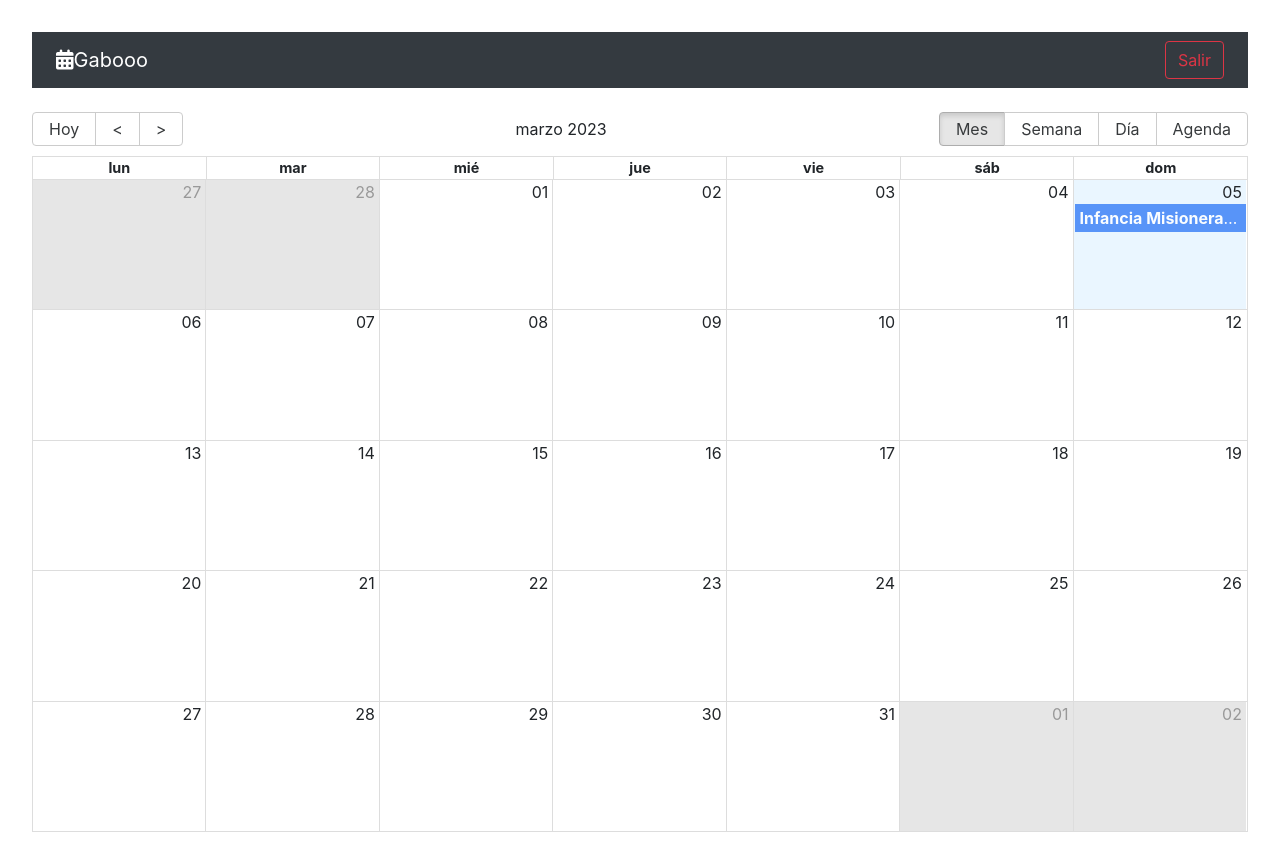
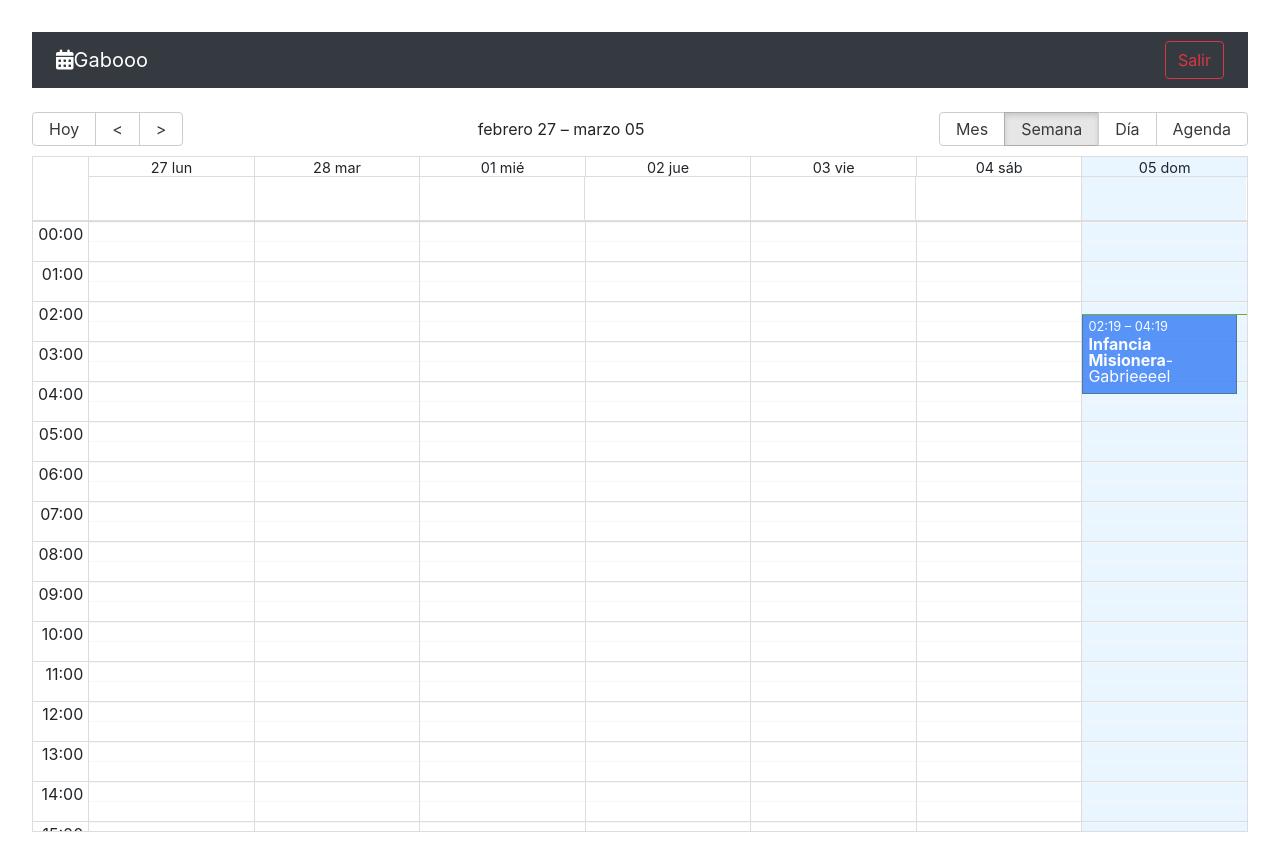
Before and after one commit to PeterGabrielVE/calendar-react, a React (Vite) app: page / in a window 1280 px wide. Built offline with nearby package versions, Linux system fonts and the light colour scheme; some icons are missing.

Commit message:
escuchar eventos del calendario

```diff
--- a/src/calendar/pages/CalendarPage.jsx
+++ b/src/calendar/pages/CalendarPage.jsx
@@ -1,3 +1,4 @@
+import {useState} from 'react'
 import { Calendar, dateFnsLocalizer } from 'react-big-calendar'
 import 'react-big-calendar/lib/css/react-big-calendar.css';
 import { Navbar, CalendarEvent } from '../';
@@ -19,6 +20,8 @@
 
 export const CalendarPage = () => {
 
+  const [lastView, setLastView] = useState(localStorage.getItem('lastView') || 'week' );
+
   const eventStyleGetter = ( event, start, end, isSelected ) =>{
 
     const style = {
@@ -33,6 +36,19 @@
     }
   }
 
+  const onDoubleClick = ( event ) =>{
+    console.log({ doubleClick: event })
+  }
+
+  const onSelect = ( event ) =>{
+    console.log({ doubleClick: event })
+  }
+
+  const onViewChanged = ( event ) =>{
+    localStorage.setItem('lastView', event);
+    setLastView( event )
+  }
+
   return (
     <>
       <Navbar />
@@ -40,12 +56,16 @@
       culture='es'
       localizer={localizer}
       events={events}
+      defaultView={ lastView }
       startAccessor="start"
       endAccessor="end"
       style={{ height: 'calc( 100vh - 80px )' }}
       messages={ getMessagesEs() }
       eventPropGetter={ eventStyleGetter }
       components={{ event: CalendarEvent }}
+      onDoubleClickEvent={ onDoubleClick }
+      onSelectEvent={ onSelect }
+      onView={ onViewChanged }
       />
     </>
   )
```
